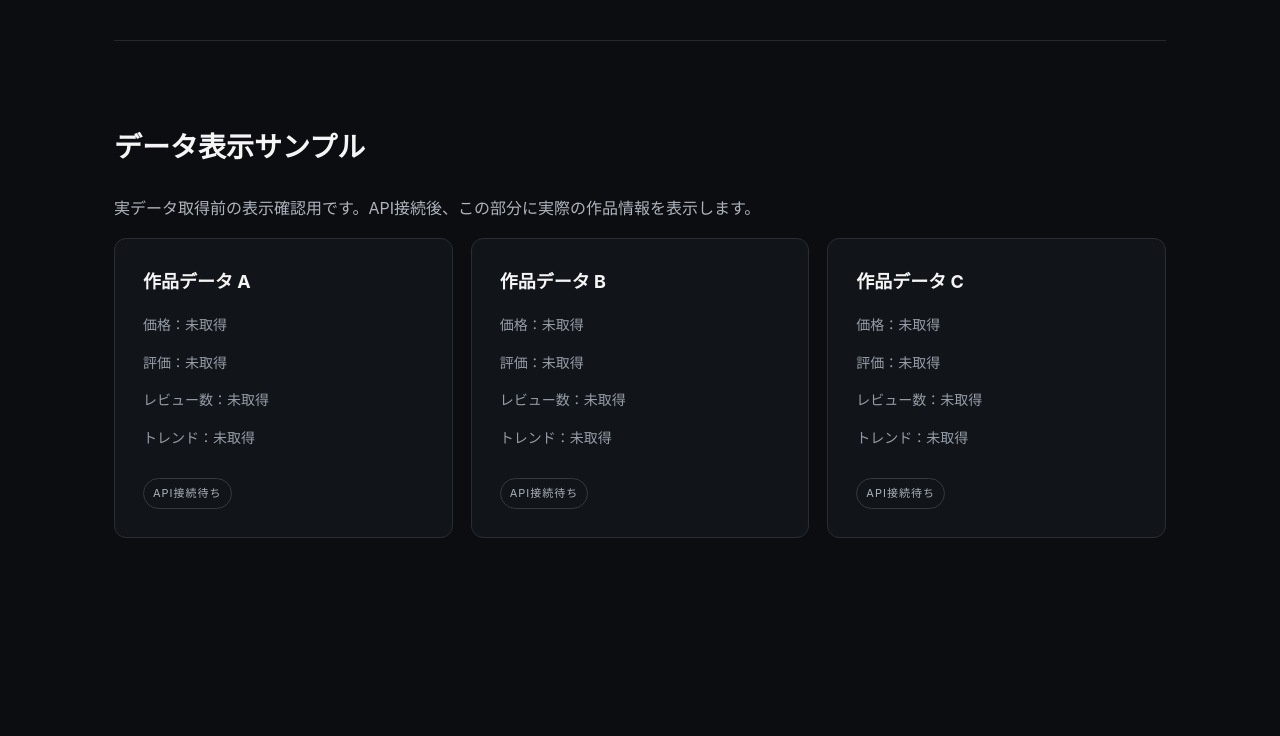
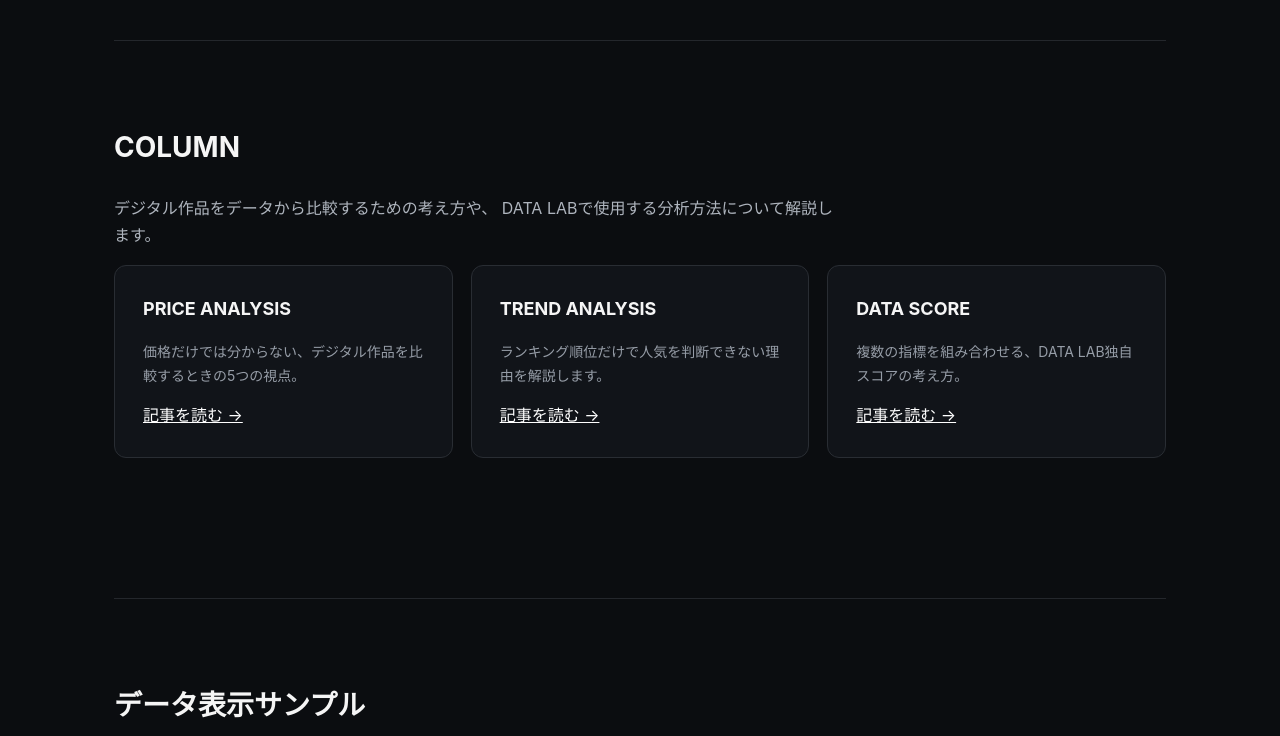
Before and after one commit to tripsoundterrorist/data-lab-jp, a plain HTML site: page index.html in a window 1280 px wide. Shown: the part 1920-2656 px from the top of the page. Drawn offline with Linux system fonts and the light colour scheme.

Commit message:
Update index.html

```diff
--- a/index.html
+++ b/index.html
@@ -263,6 +263,65 @@
 
 
 <section>
+  <h2>COLUMN</h2>
+
+  <p>
+    デジタル作品をデータから比較するための考え方や、
+    DATA LABで使用する分析方法について解説します。
+  </p>
+
+  <div class="grid">
+
+    <div class="card">
+      <h2>PRICE ANALYSIS</h2>
+
+      <p>
+        価格だけでは分からない、デジタル作品を比較するときの5つの視点。
+      </p>
+
+      <a
+        href="column-price.html"
+        style="color:#ffffff; text-decoration:underline;"
+      >
+        記事を読む →
+      </a>
+    </div>
+
+
+    <div class="card">
+      <h2>TREND ANALYSIS</h2>
+
+      <p>
+        ランキング順位だけで人気を判断できない理由を解説します。
+      </p>
+
+      <a
+        href="column-trend.html"
+        style="color:#ffffff; text-decoration:underline;"
+      >
+        記事を読む →
+      </a>
+    </div>
+
+
+    <div class="card">
+      <h2>DATA SCORE</h2>
+
+      <p>
+        複数の指標を組み合わせる、DATA LAB独自スコアの考え方。
+      </p>
+
+      <a
+        href="column-score.html"
+        style="color:#ffffff; text-decoration:underline;"
+      >
+        記事を読む →
+      </a>
+    </div>
+
+  </div>
+</section>
+  <section>
   <h2>データ表示サンプル</h2>
 
   <p>
```
